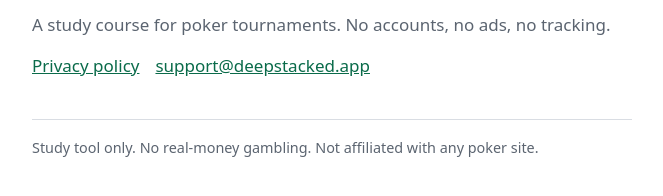
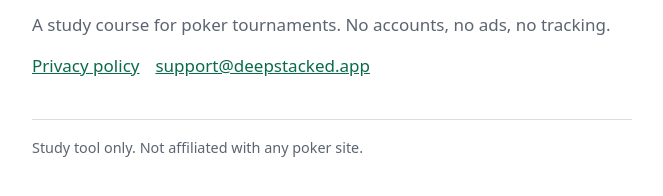
Before and after one commit to guantutri4-cmyk/deepstacked-site, a plain HTML site: page index.html in a window 1280 px wide. Shown: the part 118-314 px from the top of the page, without its empty margins (308-971 px from the left). Drawn offline with Linux system fonts and the light colour scheme.

Commit message:
Update wording: remove real-money/stakes references
Co-Authored-By: Claude Sonnet 5.5 <noreply@anthropic.com>

```diff
--- a/index.html
+++ b/index.html
@@ -21,7 +21,7 @@ main{max-width:40rem;margin:0 auto;padding:2rem 1.25rem 3rem}h1{font-size:1.9rem
 <p>Tournament poker training, free and offline.</p>
 <p class="mut">A study course for poker tournaments. No accounts, no ads, no tracking.</p>
 <nav><a href="/privacy">Privacy policy</a><a href="mailto:support@deepstacked.app">support@deepstacked.app</a></nav>
-<footer>Study tool only. No real-money gambling. Not affiliated with any poker site.</footer>
+<footer>Study tool only. Not affiliated with any poker site.</footer>
 </main>
 </body>
 </html>
```
Also changed, not shown: privacy/index.html (+1 -1 lines).
